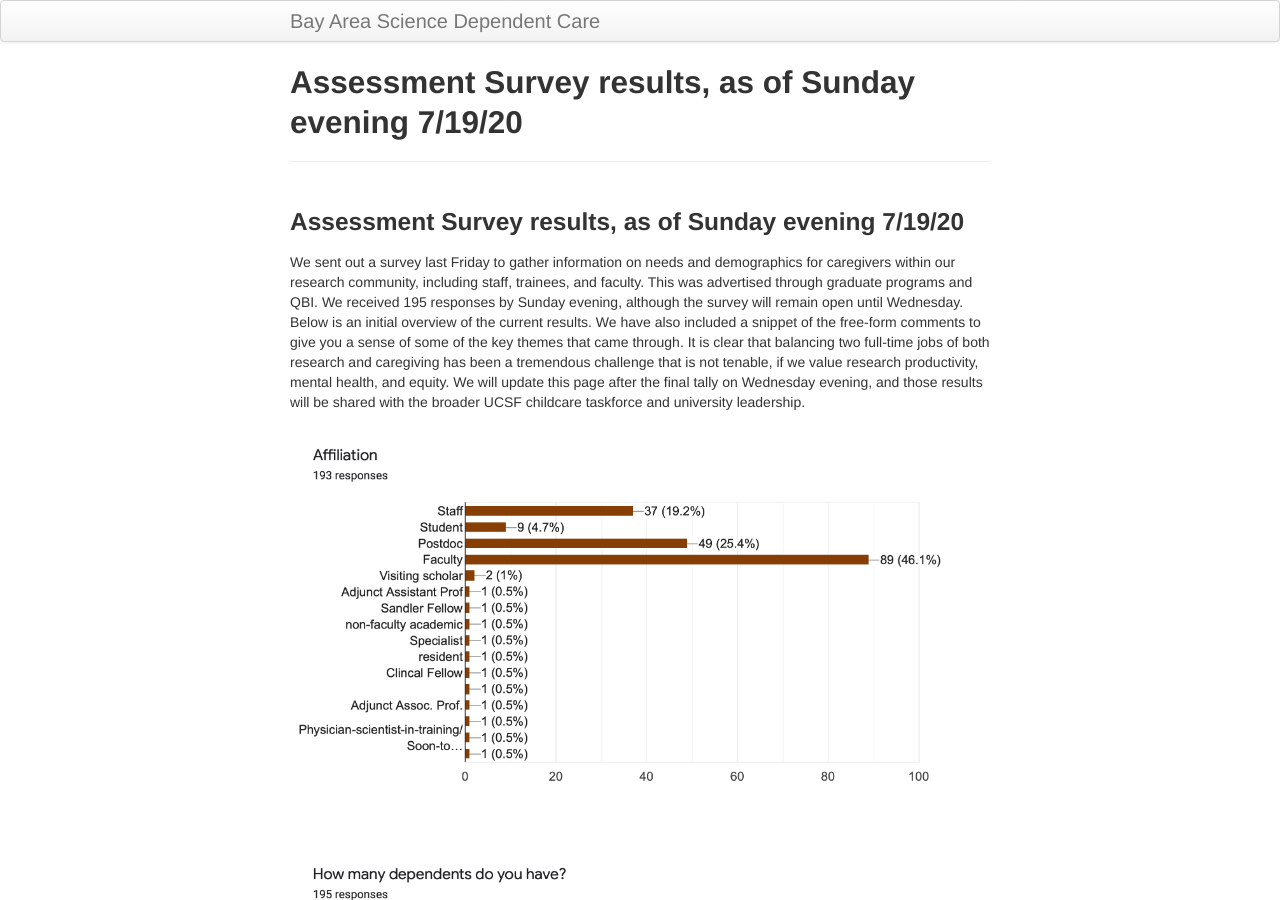
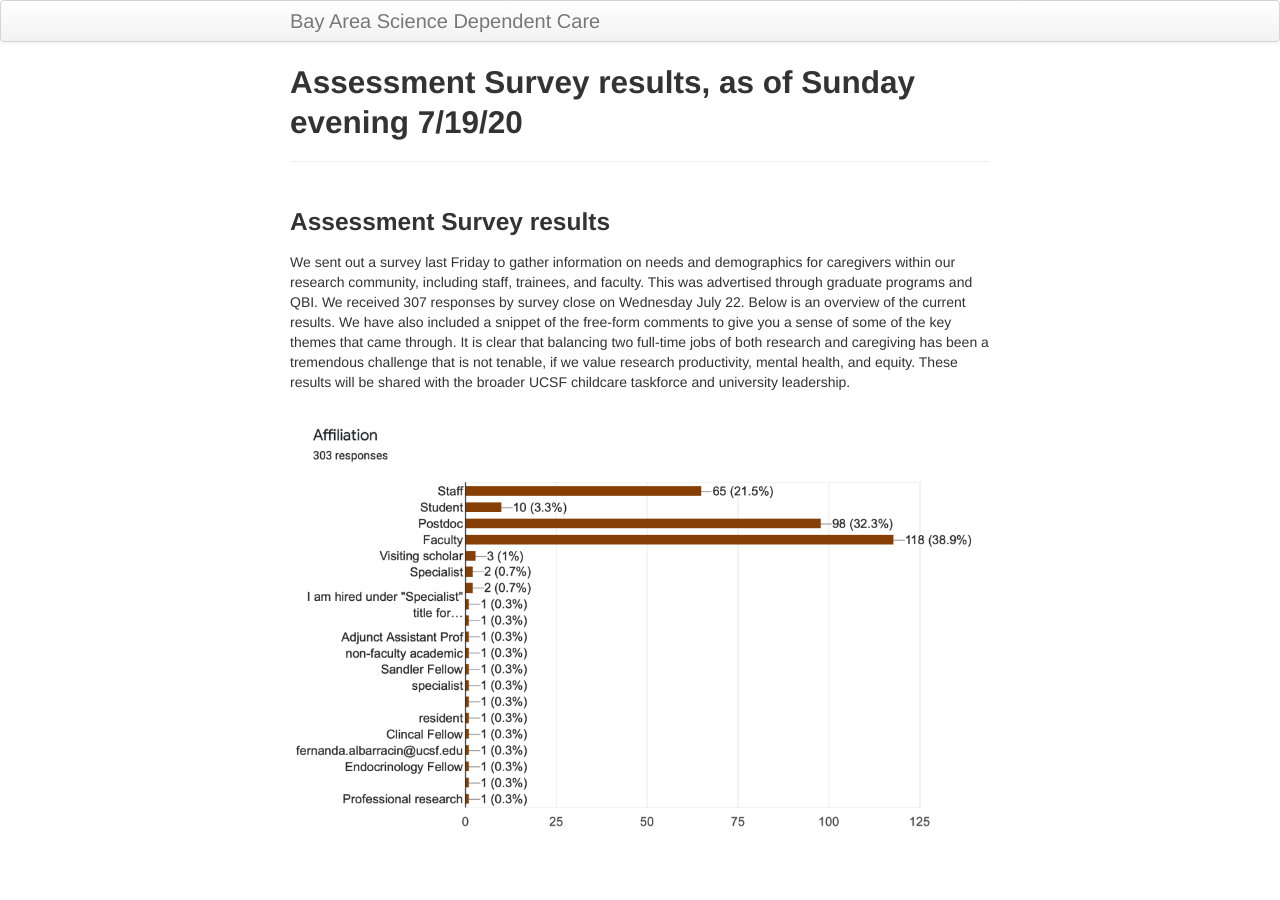
Before and after one commit to fraserlab/sci-dependentcare, a Jekyll site: the page built from pages/survey.md, in a window 1280 px wide and 900 px high. Built offline with Jekyll 4.4.1, drawn with Linux system fonts in a browser that asks for light colours; some of the changed text lies outside the part shown.

Commit message:
updated survey final

```diff
--- a/pages/survey.md
+++ b/pages/survey.md
@@ -3,19 +3,19 @@ layout: page
 title: Assessment Survey results, as of Sunday evening 7/19/20
 description: Survey Results
 ---
-### Assessment Survey results, as of Sunday evening 7/19/20
+### Assessment Survey results
 
-We sent out a survey last Friday to gather information on needs and demographics for caregivers within our research community, including staff, trainees, and faculty. This was advertised through graduate programs and QBI. We received 195 responses by Sunday evening, although the survey will remain open until Wednesday. Below is an initial overview of the current results. We have also included a snippet of the free-form comments to give you a sense of some of the key themes that came through. It is clear that balancing two full-time jobs of both research and caregiving has been a tremendous challenge that is not tenable, if we value research productivity, mental health, and equity. We will update this page after the final tally on Wednesday evening, and those results will be shared with the broader UCSF childcare taskforce and university leadership.
+We sent out a survey last Friday to gather information on needs and demographics for caregivers within our research community, including staff, trainees, and faculty. This was advertised through graduate programs and QBI. We received 307 responses by survey close on Wednesday July 22. Below is an overview of the current results. We have also included a snippet of the free-form comments to give you a sense of some of the key themes that came through. It is clear that balancing two full-time jobs of both research and caregiving has been a tremendous challenge that is not tenable, if we value research productivity, mental health, and equity. These results will be shared with the broader UCSF childcare taskforce and university leadership.
 
-![Image1](/assets/images/survey/image001.png)
+![Image1](/assets/images/survey/image1.png)
 
-![Image2](/assets/images/survey/image002.png)
+![Image2](/assets/images/survey/image2.png)
 
-![Image3](/assets/images/survey/image003.png)
+![Image3](/assets/images/survey/image3.png)
 
-![Image4](/assets/images/survey/image004.png)
+![Image4](/assets/images/survey/image4.png)
 
-![Image5](/assets/images/survey/image005.png)
+![Image5](/assets/images/survey/image5.png)
 
 ### Below are listed a fraction of the short answer comments, which provides a window into the experiences and concerns of your fellow colleagues:
 
@@ -76,3 +76,25 @@ We sent out a survey last Friday to gather information on needs and demographics
 * We have our elderly mother-in-law living with us, so we must balance risk of exposure to her with childcare needs. It's a double-bind without a clear solution.
 
 * Some (any) help with childcare is desperately needed.
+
+* It is important that there are affordable options for postdocs. We only earn ~$3000 per month and daycare costs for postdocs are an enormous barrier to staying in academia.
+
+* Even if we get resources for childcare, what safety policies will be in place to ensure we are not further spreading COVID
+
+* It would be great to run a tutoring or STEM support session set up for school aged children and have PhD, MD, DDS student volunteers to run the sessions. Many parents have concerns when it comes to education and it would be great to have some sort of STEM support during this time. Also, students will be able to add in their resume/CV.
+
+* thanks for sending out this survey , it would also be great to have another community panel hearing from UCSF pediatricians about updated news on risk of getting/transmitting/dying from COVID19 in children. It would also be great to hear thoughts on shared childcare 'pods' , and best practices if families group together to prevent spread of COVID19.
+
+* hope regular testing will be carried out for all the teachers, like once per month.
+
+* Drop-in childcare preferably outdoors for a few hours while parent is conducting experiments
+
+* What happens if daycares are shut down again?
+
+* Willing to be flexible and creative
+
+* Group care with families with similar values on the isolationist scale and a dedicated person (to say 3-4 kids/families) could be effective.
+
+* Will gathering people in UCSF into small group (5 families per group), parents take turns of offering teaching for the kids. This schooling bubble may help to keep normal life and minimize the pandemic spreading.
+
+* I hope that all UCSF staff are getting asked these questions, including food service, cleaning, etc staff members
```
Also changed, not shown: assets/images/survey/image1.png (added), assets/images/survey/image2.png (added), assets/images/survey/image3.png (added), assets/images/survey/image4.png (added), assets/images/survey/image5.png (added), assets/images/survey/image6.png (added), 1 other file.
